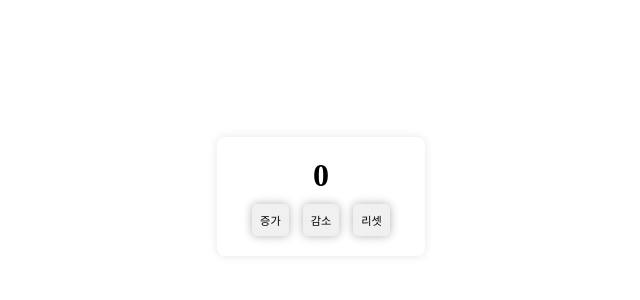
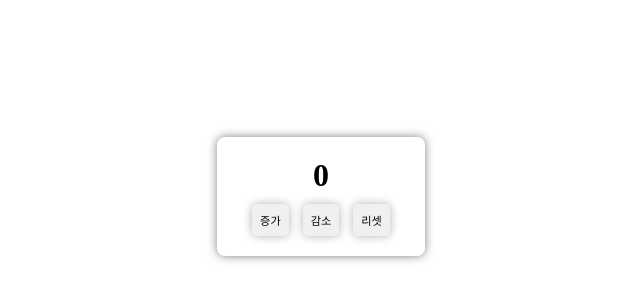
Before and after one commit to IdoCleanCode/Valilla-JS-Project, a plain HTML site: page 01.Counter-App/index.html in a window 1280 px wide. Shown: the part 204-504 px from the top of the page, without its empty margins (319-959 px from the left). Drawn offline with Linux system fonts and the light colour scheme.

Commit message:
카운터 스타일수정1

```diff
--- a/01.Counter-App/style.css
+++ b/01.Counter-App/style.css
@@ -15,7 +15,7 @@ body {
 .counter-container {
     background-color: white;
     padding: 20px 30px;
-    box-shadow: 0 0 10px rgba(0, 0, 0, 0.1);
+    box-shadow: 0 0 10px rgba(0, 0, 0, 0.5);
     border-radius: 8px;
 }
 
```
